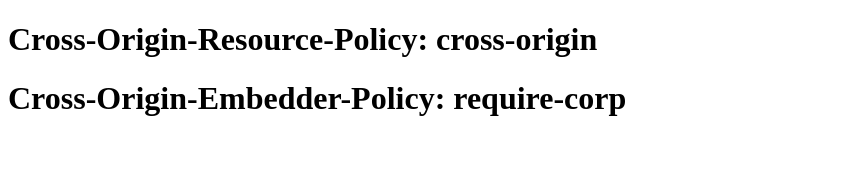
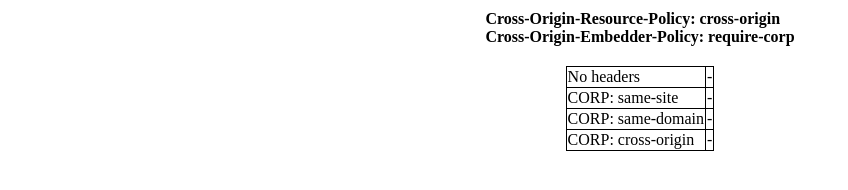
Before and after one commit to TheAddictedOne/discover-cross-origin-resources, a website: page static/coep-require-corp/cross-origin/coep-corp-cross-origin.html in a window 1280 px wide. Shown: the whole page, without its empty margins (0-848 px from the left). Drawn offline with Linux system fonts and the light colour scheme.

Commit message:
Load some scripts from COEP: require-corp + CORP: cross-origin iframe

```diff
--- a/static/coep-require-corp/cross-origin/coep-corp-cross-origin.html
+++ b/static/coep-require-corp/cross-origin/coep-corp-cross-origin.html
@@ -3,9 +3,65 @@
   <head>
     <meta charset="utf-8">
     <title></title>
+    <style media="screen">
+      body {
+        display: flex;
+        flex-direction: column;
+        align-items: center;
+        margin: 0;
+        padding: 10px;
+      }
+      header {
+        margin-bottom: 20px;
+        font-size: 16px;
+        font-weight: bold;
+      }
+      table {
+        border-collapse: collapse;
+      }
+      td {
+        border: 1px solid black;
+      }
+    </style>
   </head>
   <body>
-    <h1>Cross-Origin-Resource-Policy: cross-origin</h1>
-    <h1>Cross-Origin-Embedder-Policy: require-corp</h1>
+    <header>
+      <div>Cross-Origin-Resource-Policy: cross-origin</div>
+      <div>Cross-Origin-Embedder-Policy: require-corp</div>
+    </header>
+
+    <!-- Scripts -->
+    <table>
+      <tbody>
+        <tr>
+          <td>No headers</td>
+          <td>
+            <span>-</span>
+            <script src="/no-headers.js"></script>
+          </td>
+        </tr>
+        <tr>
+          <td>CORP: same-site</td>
+          <td>
+            <span>-</span>
+            <script src="/corp-same-site.js"></script>
+          </td>
+        </tr>
+        <tr>
+          <td>CORP: same-domain</td>
+          <td>
+            <span>-</span>
+            <script src="/corp-same-domain.js"></script>
+          </td>
+        </tr>
+        <tr>
+          <td>CORP: cross-origin</td>
+          <td>
+            <span>-</span>
+            <script src="/corp-cross-origin.js"></script>
+          </td>
+        </tr>
+      </tbody>
+    </table>
   </body>
 </html>
--- a/static/corp-cross-origin/corp-cross-origin.js
+++ b/static/corp-cross-origin/corp-cross-origin.js
@@ -3,7 +3,6 @@
   const self = document.currentScript
   const url = self.src
   const filename = url.substring(url.lastIndexOf('/') + 1);
-
 
   self.parentNode.textContent = `${filename} loaded`
 
--- a/static/corp-same-domain/corp-same-domain.js
+++ b/static/corp-same-domain/corp-same-domain.js
@@ -3,7 +3,6 @@
   const self = document.currentScript
   const url = self.src
   const filename = url.substring(url.lastIndexOf('/') + 1);
-
 
   self.parentNode.textContent = `${filename} loaded`
 
--- a/static/corp-same-site/corp-same-site.js
+++ b/static/corp-same-site/corp-same-site.js
@@ -3,7 +3,6 @@
   const self = document.currentScript
   const url = self.src
   const filename = url.substring(url.lastIndexOf('/') + 1);
-
 
   self.parentNode.textContent = `${filename} loaded`
 
--- a/static/no-headers/no-headers.js
+++ b/static/no-headers/no-headers.js
@@ -3,7 +3,6 @@
   const self = document.currentScript
   const url = self.src
   const filename = url.substring(url.lastIndexOf('/') + 1);
-
 
   self.parentNode.textContent = `${filename} loaded`
 
```
Also changed, not shown: static/corp-cross-origin/performance-now.js (deleted, +0 -10 lines).
